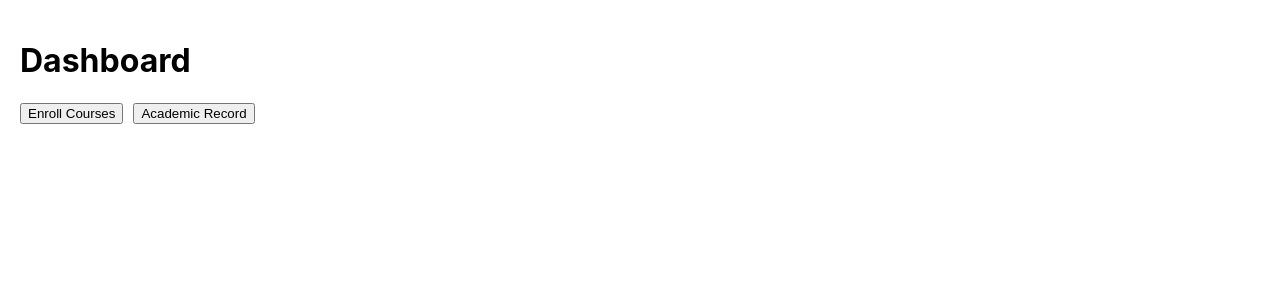
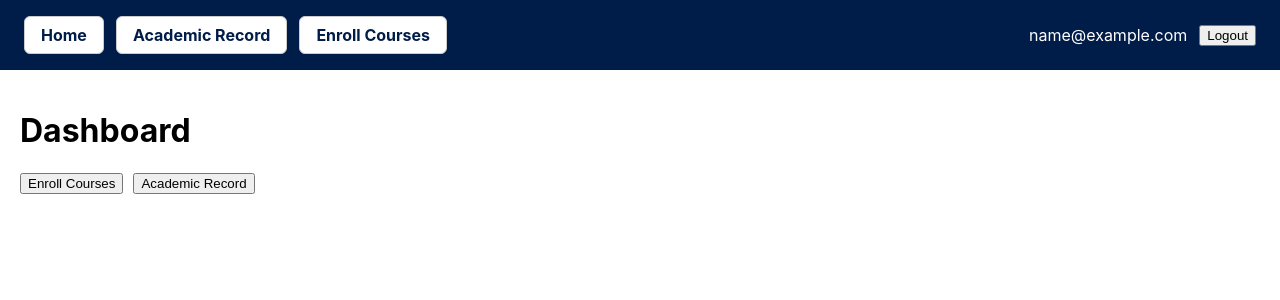
Before and after one commit to soph-mcnally/SFWE405Project, a React (Create React App) app in the folder frontend/: page /home in a window 1280 px wide. Shown: the top 300 px of the page. Built offline with nearby package versions, Linux system fonts and the light colour scheme; sample sign-in values are in the browser's storage.

Commit message:
Added a navbar to the homepage with hover effect. Added a logout button to every page and displays current user in the top right. Added ProtectedLayout.js to accomplish this.

```diff
--- a/frontend/src/components/AcademicRecordCard.js
+++ b/frontend/src/components/AcademicRecordCard.js
@@ -2,14 +2,18 @@ import colors from "../styles/colors";
 
 function AcademicRecordCard({ record }) {
   return (
-    <div style={{
-      border: `1px solid ${colors.borderGray}`,
-      borderRadius: "8px",
-      padding: "16px",
-      marginBottom: "12px",
-      backgroundColor: colors.white
-    }}>
-      <h2 style={{ color: colors.cardinalRed }}>
+    <div
+      style={{
+        border: `1px solid ${colors.borderGray}`,
+        borderLeft: `6px solid ${colors.cardinalRed}`,
+        borderRadius: "8px",
+        padding: "16px",
+        marginBottom: "12px",
+        backgroundColor: colors.white,
+        boxShadow: "0 2px 6px rgba(0, 0, 0, 0.08)"
+      }}
+    >
+      <h2 style={{ color: colors.navyBlue, marginTop: 0 }}>
         {record.courseCode}: {record.courseName}
       </h2>
 
--- /dev/null
+++ b/frontend/src/components/ProtectedLayout.js
@@ -0,0 +1,94 @@
+import { Link, useNavigate } from "react-router-dom";
+import colors from "../styles/colors";
+
+function ProtectedLayout({ children }) {
+  const navigate = useNavigate();
+
+  const userEmail =
+    localStorage.getItem("email") ||
+    localStorage.getItem("userEmail") ||
+    "Logged in user";
+
+  function handleLogout() {
+    localStorage.removeItem("token");
+    localStorage.removeItem("email");
+    localStorage.removeItem("userEmail");
+    navigate("/login");
+  }
+
+  return (
+    <div>
+      <header
+        style={{
+          display: "flex",
+          justifyContent: "space-between",
+          alignItems: "center",
+          padding: "16px 24px",
+          backgroundColor: colors.navyBlue,
+          color: colors.white
+        }}
+      >
+        <nav
+          style={{
+            display: "flex",
+            gap: "12px"
+          }}
+        >
+          <Link
+            to="/home"
+            style={navButtonStyle}
+            onMouseEnter={e => e.target.style.backgroundColor = "#8C1D40"}
+            onMouseLeave={e => e.target.style.backgroundColor = "#FFFFFF"}
+          >
+            Home
+          </Link>
+
+          <Link
+            to="/academic"
+            style={navButtonStyle}
+            onMouseEnter={e => e.target.style.backgroundColor = "#8C1D40"}
+            onMouseLeave={e => e.target.style.backgroundColor = "#FFFFFF"}
+          >
+            Academic Record
+          </Link>
+
+          <Link
+            to="/enroll"
+            style={navButtonStyle}
+            onMouseEnter={e => e.target.style.backgroundColor = "#8C1D40"}
+            onMouseLeave={e => e.target.style.backgroundColor = "#FFFFFF"}
+          >
+            Enroll Courses
+          </Link>
+        </nav>
+
+        <div style={{ display: "flex", alignItems: "center", gap: "12px" }}>
+          <span>{userEmail}</span>
+          <button onClick={handleLogout}>Logout</button>
+        </div>
+      </header>
+
+      <main>
+        {children}
+      </main>
+    </div>
+  );
+}
+
+const navLinkStyle = {
+  color: colors.white,
+  textDecoration: "none",
+  fontWeight: "bold"
+};
+
+const navButtonStyle = {
+  backgroundColor: "#FFFFFF",
+  color: "#001C48",
+  padding: "8px 16px",
+  borderRadius: "6px",
+  textDecoration: "none",
+  fontWeight: "bold",
+  border: "1px solid #ccc"
+};
+
+export default ProtectedLayout;
--- a/frontend/src/components/ProtectedRoute.js
+++ b/frontend/src/components/ProtectedRoute.js
@@ -1,9 +1,19 @@
 import { Navigate } from "react-router-dom";
+import ProtectedLayout from "./ProtectedLayout";
 
+// Reusable wrapper for protected pages
 function ProtectedRoute({ children }) {
   const token = localStorage.getItem("token");
 
-  return token ? children : <Navigate to="/login" />;
+  if (!token) {
+    return <Navigate to="/login" />;
+  }
+
+  return (
+    <ProtectedLayout>
+      {children}
+    </ProtectedLayout>
+  );
 }
 
 export default ProtectedRoute;
```
